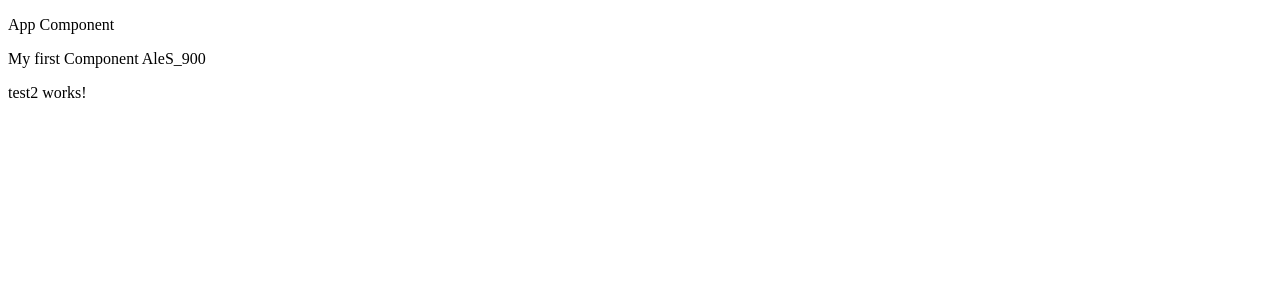
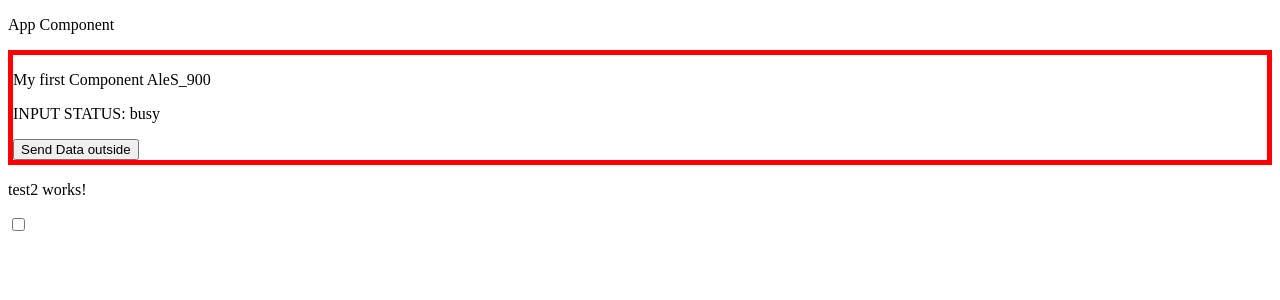
Before and after one commit to AleS900/angular-course-2021, an Angular app: page / in a window 1280 px wide. Shown: the top 300 px of the page. Built offline with nearby package versions, Linux system fonts and the light colour scheme.

Commit message:
08/09/2021 my first input in a component

```diff
--- a/src/app/app.component.html
+++ b/src/app/app.component.html
@@ -1,4 +1,5 @@
 <p>App Component</p>
 
-<savc-comp></savc-comp>
+<savc-comp status="busy"></savc-comp>
 <app-test2></app-test2>
+<input type="checkbox">
--- a/src/app/test1/test1.component.html
+++ b/src/app/test1/test1.component.html
@@ -1,3 +1,8 @@
+<div style="border: 5px red solid;">
 <p>
 My first Component AleS_900
 </p>
+<p>INPUT STATUS:  {{statusTest}}</p>
+
+<button (click)="onClickTest($event)">Send Data outside</button>
+</div>
--- a/src/app/test1/test1.component.ts
+++ b/src/app/test1/test1.component.ts
@@ -1,15 +1,16 @@
-import { Component, OnInit } from '@angular/core';
+import { Component, Input } from '@angular/core';
 
 @Component({
   selector: 'savc-comp',
   templateUrl: './test1.component.html',
   styleUrls: ['./test1.component.scss']
 })
-export class Test1Component implements OnInit {
+export class Test1Component {
+  // *************************************
+  // ***            INPUTS             ***
+  // *************************************
 
-  constructor() { }
+  @Input('status') statusTest: string = 'working';
 
-  ngOnInit() {
-  }
-
+  constructor() {}
 }
```
